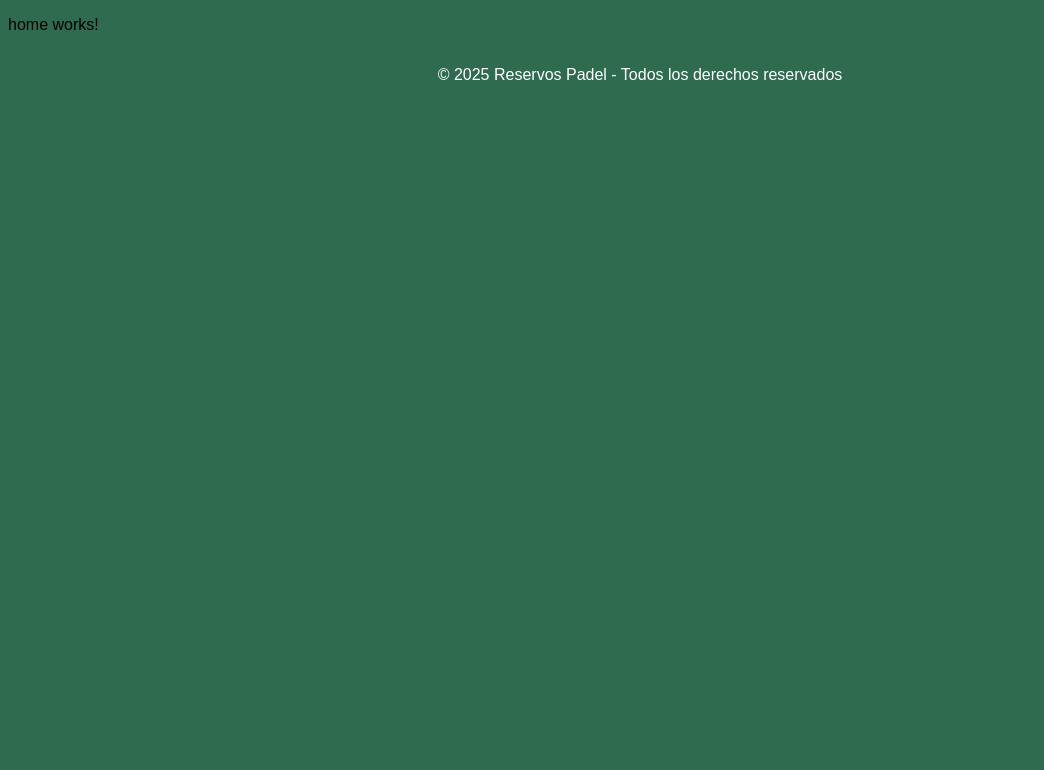
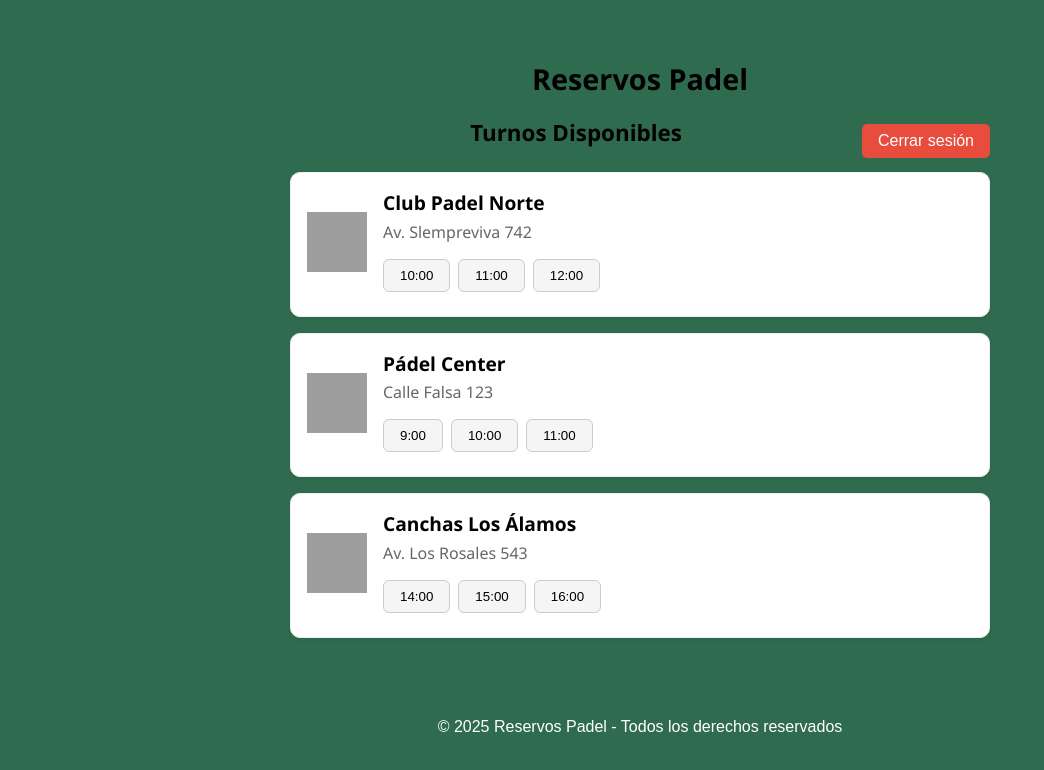
Before and after one commit to crimanvel/lucas_padel, an Angular app: page /home in a window 1280 px wide. Shown: the top 770 px of the page, without its empty margins (0-1044 px from the left). Built offline with nearby package versions, Linux system fonts and the light colour scheme; sample sign-in values are in the browser's storage; grey boxes are pictures that could not be loaded.

Commit message:
creando servicio y modificando el componente home

```diff
--- a/src/app/home/home.css
+++ b/src/app/home/home.css
@@ -0,0 +1,76 @@
+.contenedor-turnos {
+  max-width: 700px;
+  margin: 0 auto;
+  padding: 2rem;
+  font-family: 'Segoe UI', sans-serif;
+}
+
+header h1 {
+  font-size: 1.8rem;
+  margin-bottom: 1rem;
+  text-align: center;
+}
+
+section h2 {
+  font-size: 1.4rem;
+  margin-bottom: 1.5rem;
+  text-align: center;
+}
+
+.card-turno {
+  display: flex;
+  align-items: center;
+  background: #fff;
+  border: 1px solid #eee;
+  border-radius: 10px;
+  padding: 1rem;
+  margin-bottom: 1rem;
+  gap: 1rem;
+  box-shadow: 0 2px 5px rgba(0, 0, 0, 0.05);
+}
+
+.icono img {
+  width: 60px;
+  height: 60px;
+}
+
+.info h3 {
+  margin: 0;
+  font-size: 1.2rem;
+}
+
+.info p {
+  margin: 0.3rem 0 1rem 0;
+  color: #666;
+}
+
+.horarios button {
+  margin-right: 0.5rem;
+  margin-bottom: 0.5rem;
+  padding: 0.5rem 1rem;
+  border: 1px solid #ccc;
+  background-color: #f5f5f5;
+  border-radius: 6px;
+  cursor: pointer;
+}
+
+.horarios button:hover {
+  background-color: #e0e0e0;
+}
+
+.cerrar-sesion-btn {
+  float: right;
+  margin-top: 10px;
+  background: #e74c3c;
+  color: #fff;
+  border: none;
+  border-radius: 5px;
+  padding: 0.5rem 1rem;
+  font-size: 1rem;
+  cursor: pointer;
+  transition: background 0.2s;
+}
+
+.cerrar-sesion-btn:hover {
+  background: #c0392b;
+}
--- a/src/app/home/home.html
+++ b/src/app/home/home.html
@@ -1 +1,27 @@
-<p>home works!</p>
+<main class="contenedor-turnos">
+  <header>
+    <h1>Reservos Padel</h1>
+    <button (click)="cerrarSesion()" class="cerrar-sesion-btn">Cerrar sesión</button>
+  </header>
+
+  <section>
+    <h2>Turnos Disponibles</h2>
+
+    <article *ngFor="let club of clubes" class="card-turno">
+      <div class="icono">
+        <img src="assets/padel-icon.svg" alt="Icono de padel" />
+      </div>
+
+      <div class="info">
+        <h3>{{ club.nombre }}</h3>
+        <p>{{ club.direccion }}</p>
+
+        <div class="horarios">
+          <button *ngFor="let hora of club.horarios" (click)="reservar(club.nombre, hora)">
+            {{ hora }}
+          </button>
+        </div>
+      </div>
+    </article>
+  </section>
+</main>
--- a/src/app/home/home.ts
+++ b/src/app/home/home.ts
@@ -1,5 +1,7 @@
 import { Component } from '@angular/core';
 import { CommonModule } from '@angular/common';
+import { Router } from '@angular/router';
+import { TurnosService, Club } from './turnos.service';
 
 @Component({
   selector: 'app-home',
@@ -8,4 +10,25 @@ import { CommonModule } from '@angular/common';
   templateUrl: './home.html',
   styleUrls: ['./home.css']
 })
-export class HomeComponent {}
+export class HomeComponent {
+  clubes: Club[] = [];
+
+  constructor(private router: Router, private turnosService: TurnosService) {
+    this.clubes = this.turnosService.getClubes();
+  }
+
+  reservar(club: string, hora: string) {
+    const reservado = this.turnosService.reservarTurno(club, hora);
+    if (reservado) {
+      alert(`Turno reservado en ${club} a las ${hora}`);
+    } else {
+      alert('No se pudo reservar el turno.');
+    }
+  }
+
+  cerrarSesion() {
+    localStorage.removeItem('logueado');
+    sessionStorage.setItem('logout', 'true');
+    this.router.navigate(['/login']);
+  }
+}
--- /dev/null
+++ b/src/app/home/turnos.service.ts
@@ -0,0 +1,64 @@
+import { Injectable } from '@angular/core';
+
+export interface Club {
+  nombre: string;
+  direccion: string;
+  horarios: string[];
+}
+
+const STORAGE_KEY = 'clubes_padel';
+
+@Injectable({
+  providedIn: 'root'
+})
+export class TurnosService {
+  private clubes: Club[] = [
+    {
+      nombre: 'Club Padel Norte',
+      direccion: 'Av. Slempreviva 742',
+      horarios: ['10:00', '11:00', '12:00']
+    },
+    {
+      nombre: 'Pádel Center',
+      direccion: 'Calle Falsa 123',
+      horarios: ['9:00', '10:00', '11:00']
+    },
+    {
+      nombre: 'Canchas Los Álamos',
+      direccion: 'Av. Los Rosales 543',
+      horarios: ['14:00', '15:00', '16:00']
+    }
+  ];
+
+  constructor() {
+    this.cargarClubes();
+  }
+
+  private cargarClubes() {
+    const data = localStorage.getItem(STORAGE_KEY);
+    if (data) {
+      this.clubes = JSON.parse(data);
+    }
+  }
+
+  private guardarClubes() {
+    localStorage.setItem(STORAGE_KEY, JSON.stringify(this.clubes));
+  }
+
+  getClubes(): Club[] {
+    return this.clubes;
+  }
+
+  reservarTurno(nombreClub: string, hora: string): boolean {
+    const club = this.clubes.find(c => c.nombre === nombreClub);
+    if (club) {
+      const index = club.horarios.indexOf(hora);
+      if (index !== -1) {
+        club.horarios.splice(index, 1); // Elimina el horario reservado
+        this.guardarClubes();
+        return true;
+      }
+    }
+    return false;
+  }
+}
```
